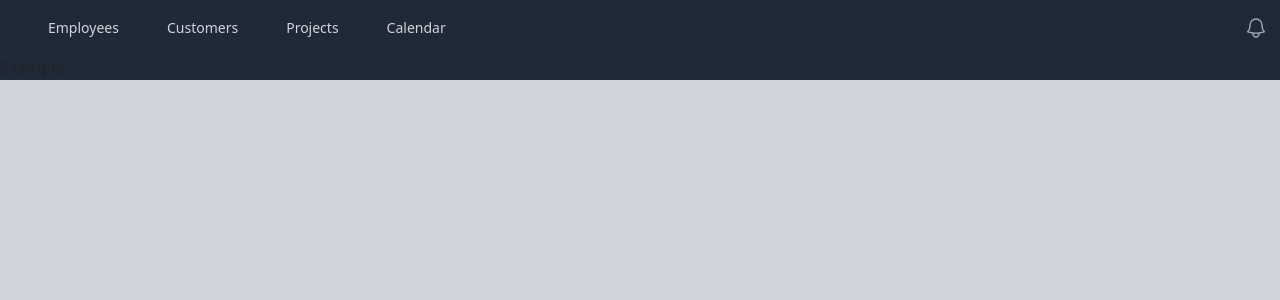
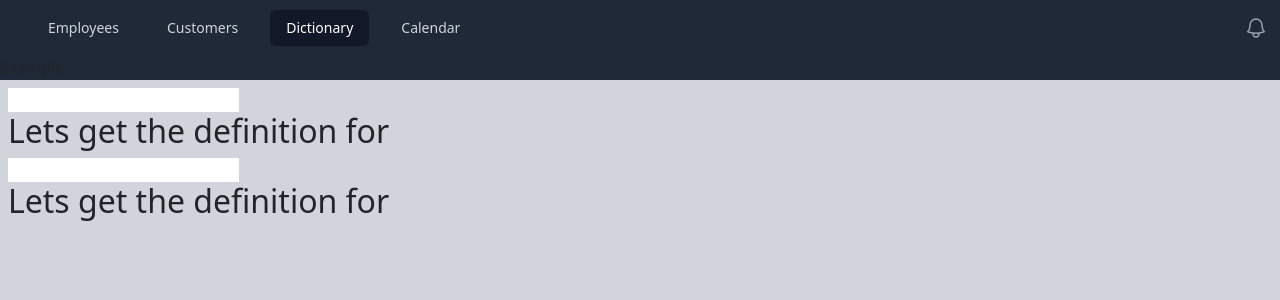
Before and after one commit to barkouchyass/react, a React (Create React App) app: page /dictionary in a window 1280 px wide. Shown: the top 300 px of the page. Built offline with nearby package versions, Linux system fonts and the light colour scheme.

Commit message:
basic useEffect practice

```diff
--- a/src/App.js
+++ b/src/App.js
@@ -7,6 +7,7 @@
 import Employees from './pages/Employees';
 import {BrowserRouter,Routes, Route} from 'react-router-dom';
 import Customers from './pages/Customers';
+import Dictionary from './components/Dictionary';
 function App() {
 
   return (
@@ -15,6 +16,7 @@
       <Header>
         <Routes>
           <Route path='/employees' element={<Employees/>} />
+          <Route path='dictionary' element={<Dictionary/>}/>
           <Route path='/customers' element={<Customers/>} />
         </Routes>
      </Header>
--- /dev/null
+++ b/src/components/Dictionary.js
@@ -0,0 +1,29 @@
+import { useState, useEffect } from 'react';
+export default function Dictionary() {
+    const [word, setWord] = useState('');
+    const [word2, setWord2] = useState('');
+    useEffect(() => {
+        console.log('Stat Updated', word);
+    },[word]);
+    useEffect(() => {
+        console.log('Stat Updated', word2);
+    },[word2]);
+
+    return (<>
+        <input
+            type='text'
+            onChange={(e) => {
+                setWord(e.target.value);
+
+            }} />
+        <h2>Lets get the definition for {word}</h2>
+        <input
+            type='text'
+            onChange={(e) => {
+                setWord2(e.target.value);
+
+            }} />
+        <h2>Lets get the definition for {word2}</h2>
+    </>
+    );
+}
--- a/src/components/Header.js
+++ b/src/components/Header.js
@@ -5,7 +5,7 @@
 const navigation = [
     { name: 'Employees', href: '/Employees' },
     { name: 'Customers', href: '/Customers' },
-    { name: 'Projects', href: '/other' },
+    { name: 'Dictionary', href: '/dictionary' },
     { name: 'Calendar', href: '/other2' },
 ]
 
```
